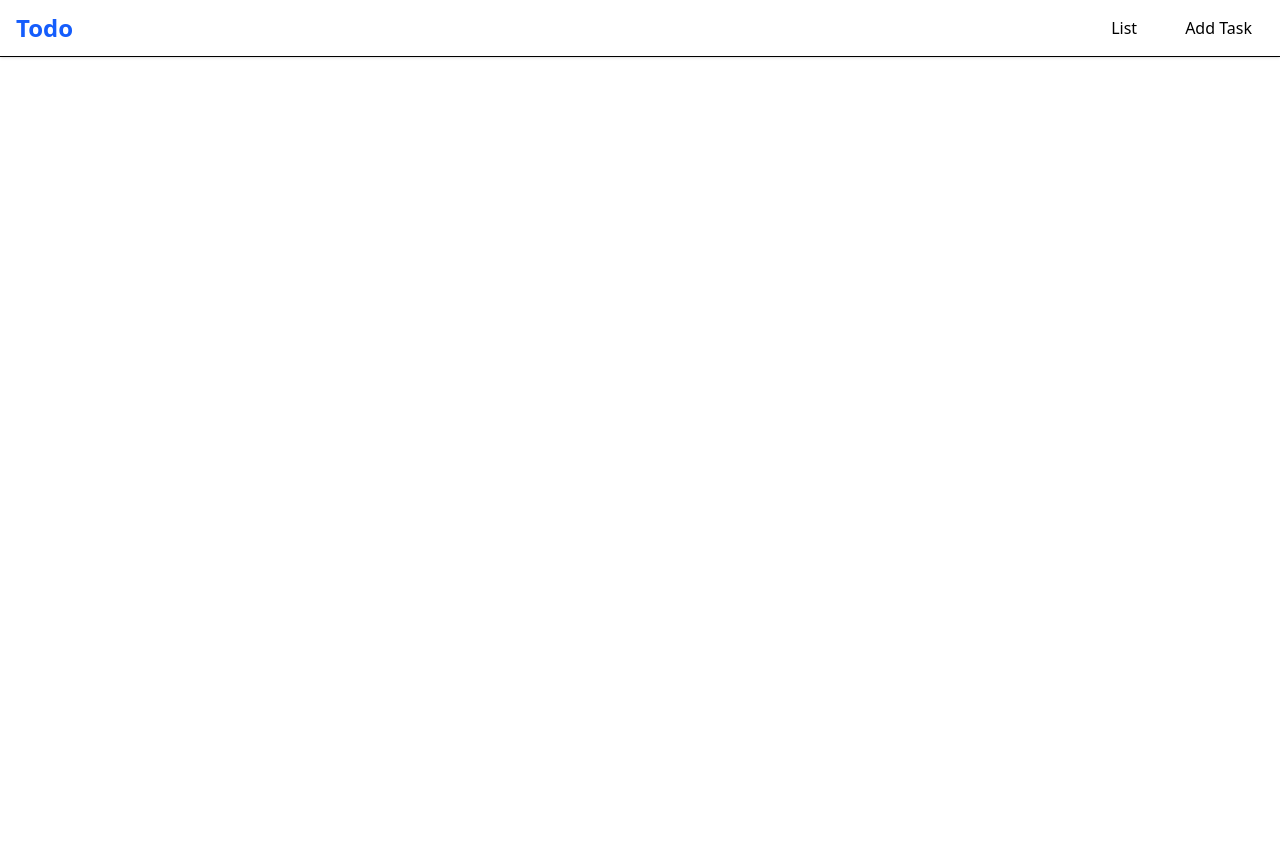
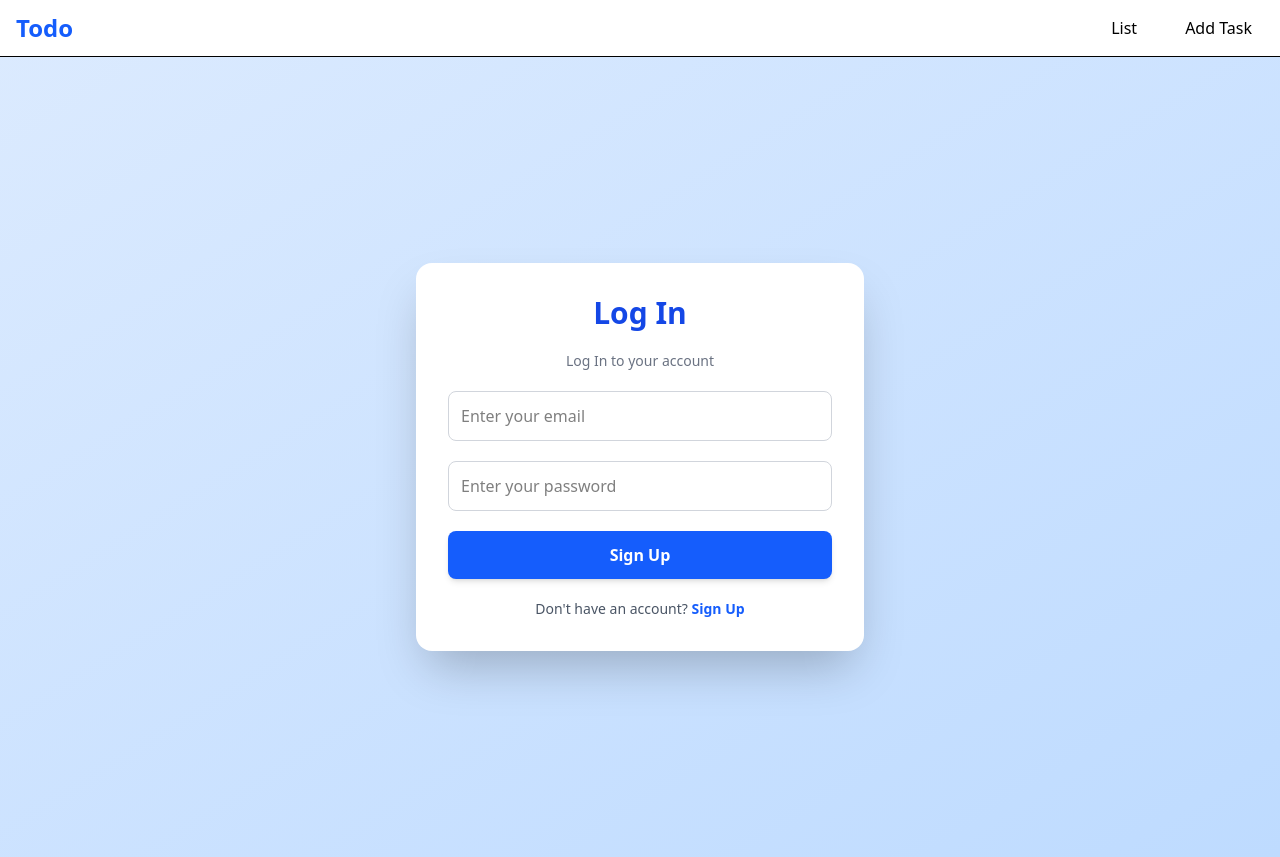
Before and after one commit to yuvrajghadi/mern-stack, a React app: page /login in a window 1280 px wide. Before the commit this address had no page. Before the commit the page ends 800 px from the top, so only its background shows below. Built offline with nearby package versions, Linux system fonts and the light colour scheme; the HTML template or start-up script is replaced by a standard one.

Commit message:
feat:added signin/sugnup components

```diff
--- a/src/App.jsx
+++ b/src/App.jsx
@@ -4,6 +4,8 @@ import NavBar from './components/NavBar'
 import AddTask from './components/AddTask'
 import List from './components/List'
 import UpdateTask from './components/UpdateTask'
+import SignUp from './components/SignUp'
+import LogIn from './components/LogIn'
 
 function App() {
   return (
@@ -12,6 +14,8 @@ function App() {
       <Routes>
         <Route path='/' element={<List />} />
         <Route path='/add' element={<AddTask />} />
+        <Route path='/signup' element={<SignUp />} />
+        <Route path='/login' element={<LogIn />} />
         <Route path='/update/:id' element={<UpdateTask />} />
       </Routes>
     </>
--- a/src/components/List.jsx
+++ b/src/components/List.jsx
@@ -37,92 +37,127 @@ const List = () => {
     }
   };
 
-  const sellectAll = (e) => {
+const sellectAll=(e)=>{
   console.log(e.target.checked)
-    if (e.target.checked) {
-      let items = tasks.map((item) => item._id)
+  if(e.target.checked){
+    let items = tasks.map((item)=>item._id)
     setAllTasks(items)
 
-    } else {
+  }else{
 setAllTasks([])
   }
 
 }
 
-  const selectSingleItem = (id) => {
+const selectSingleItem=(id)=>{
   console.log(id)
   if (allTasks.includes(id)) {
-      let items = allTasks.filter((item) => item != id)
-      setAllTasks(items)
+    let items=allTasks.filter((item)=>item!==id)
+    setAllTasks({items})
   } else {
-      setAllTasks(id, ...allTasks)
+    setAllTasks([id,...allTasks])
   }
-
 
 }
 
-  console.log(allTasks)
+const deleteMultiple=async () => {
+    const ok = window.confirm("Are you sure you want to delete this task?");
+    if (!ok) return;
+
+    let item = await fetch('http://localhost:3200/delete-multiple/', {
+      method: "DELETE",
+      body:JSON.stringify(allTasks),
+      headers:{
+        'Content-Type':'application/json'
+      }
+    });
+
+    item = await item.json();
+
+    if (item.success) {
+      getTask();
+      setMessage("✅ Task deleted successfully!");
+
+      setTimeout(() => setMessage(""), 2000);
+    }
+  };
+
+
+
 return (
-    <div className="max-w-3xl mx-auto mt-12 p-6 bg-white rounded-2xl shadow-xl border border-gray-200">
-      {/* Header */}
+  <div className="max-w-4xl mx-auto mt-12 p-6 bg-white rounded-2xl shadow-xl border border-gray-200">
+
+    {/* ✅ Header */}
     <div className="flex items-center justify-between mb-6">
-        {/* ✅ Header Checkbox (UI only) */}
+
+      {/* ✅ Left: Bulk Delete Button */}
+      <button
+        onClick={deleteMultiple}
+        className="px-4 py-2 bg-red-600 text-white rounded-lg text-sm font-semibold hover:bg-red-700 transition active:scale-95 shadow"
+      >
+        🗑 Delete Selected
+      </button>
+
+      {/* ✅ Middle: Select All + Title */}
       <div className="flex items-center gap-3">
         <input
           onChange={sellectAll}
           type="checkbox"
-            className="w-4 h-4 accent-blue-600 cursor-pointer"
+          className="w-5 h-5 accent-blue-600 cursor-pointer"
         />
-          <h1 className="text-3xl font-bold text-blue-700">📋 Your Tasks</h1>
+        <h1 className="text-3xl font-bold text-blue-700 tracking-wide">
+          📋 Your Tasks
+        </h1>
       </div>
 
+      {/* ✅ Right: Add Task */}
       <Link to="/add">
-          <button className="px-5 py-2 bg-blue-600 text-white rounded-lg hover:bg-blue-700 transition active:scale-95">
+        <button className="px-5 py-2 bg-blue-600 text-white rounded-lg hover:bg-blue-700 transition active:scale-95 shadow">
           + Add Task
         </button>
       </Link>
     </div>
 
-      {/* Status Message */}
+    {/* ✅ Status Message */}
     {message && (
       <p className="text-center text-sm font-medium text-green-600 mb-4">
         {message}
       </p>
     )}
 
-      {/* Scrollable List */}
+    {/* ✅ Scrollable List */}
     <div className="h-96 overflow-y-auto scrollbar-thin scrollbar-thumb-blue-400 scrollbar-track-gray-100 pr-2">
       {tasks.length > 0 ? (
         <ul className="space-y-4">
           {tasks.map((item, index) => (
             <li
               key={item._id}
-                className="p-5 bg-gray-50 rounded-xl shadow flex flex-col gap-3 border border-gray-200 hover:border-blue-400 hover:bg-blue-50 transition"
+              className="p-5 bg-gray-50 rounded-xl shadow flex flex-col gap-3 border border-gray-200 hover:border-blue-400 hover:bg-blue-50 transition-all"
             >
               {/* ✅ Checkbox + Index + Buttons */}
               <div className="flex items-center justify-between gap-3">
-                  <div className="flex items-center gap-3">
+                <div className="flex items-center gap-4">
                   <input
                     onChange={() => selectSingleItem(item._id)}
                     checked={allTasks.includes(item._id)}
                     type="checkbox"
-                      className="w-4 h-4 accent-blue-600 cursor-pointer"
+                    className="w-5 h-5 accent-blue-600 cursor-pointer"
                   />
 
-                    <span className="text-xs font-bold text-gray-600 bg-gray-200 px-3 py-1 rounded-full">
+                  <span className="text-xs font-bold text-gray-700 bg-gray-200 px-3 py-1 rounded-full shadow-sm">
                     #{index + 1}
                   </span>
                 </div>
 
                 <div className="flex gap-2">
                   <Link to={`/update/${item._id}`}>
-                      <button className="px-3 py-1 text-xs font-semibold bg-yellow-500 text-white rounded-md hover:bg-yellow-600 active:scale-95 transition">
+                    <button className="px-3 py-1 text-xs font-semibold bg-yellow-500 text-white rounded-md hover:bg-yellow-600 active:scale-95 transition shadow">
                       Update
                     </button>
                   </Link>
 
                   <button
-                      className="px-3 py-1 text-xs font-semibold bg-red-500 text-white rounded-md hover:bg-red-600 active:scale-95 transition"
+                    className="px-3 py-1 text-xs font-semibold bg-red-500 text-white rounded-md hover:bg-red-600 active:scale-95 transition shadow"
                     onClick={() => handelBtn(item._id)}
                   >
                     Delete
@@ -130,12 +165,12 @@ const List = () => {
                 </div>
               </div>
 
-                {/* Task Title */}
-                <div className="text-lg font-semibold text-blue-600">
+              {/* ✅ Task Title */}
+              <div className="text-lg font-semibold text-blue-700">
                 {item.title}
               </div>
 
-                {/* Description */}
+              {/* ✅ Description */}
               <div className="text-gray-700 text-sm leading-relaxed">
                 {item.description}
               </div>
@@ -143,13 +178,14 @@ const List = () => {
           ))}
         </ul>
       ) : (
-          <p className="text-center text-gray-500 mt-16">
+        <p className="text-center text-gray-500 mt-16 text-lg">
           🚫 No tasks found
         </p>
       )}
     </div>
   </div>
 );
+
 };
 
 export default List;
--- /dev/null
+++ b/src/components/LogIn.jsx
@@ -0,0 +1,66 @@
+import React, { useState } from "react";
+import { Link } from "react-router-dom";
+
+const SignUp = () => {
+  const [userData, setUserData] = useState({}); // ✅ safer for spreading
+
+  return (
+    <div className="flex justify-center items-center min-h-screen bg-gradient-to-br from-blue-100 to-blue-200 px-4">
+
+      {/* ✅ Card */}
+      <div className="w-full max-w-md bg-white rounded-2xl shadow-2xl p-8 flex flex-col gap-5">
+
+        {/* ✅ Title */}
+        <h1 className="text-3xl font-bold text-blue-700 text-center">
+          Log In
+        </h1>
+        <p className="text-sm text-gray-500 text-center">
+          Log In to your account
+        </p>
+
+
+        {/* ✅ Email Input */}
+        <input
+          type="text"
+          name="email"
+          onChange={(e) => setUserData({ ...userData, email: e.target.value })}
+          placeholder="Enter your email"
+          className="w-full p-3 border border-gray-300 rounded-lg focus:outline-none focus:ring-2 focus:ring-blue-400 transition"
+        />
+
+        {/* ✅ Password Input */}
+        <input
+          type="password"
+          name="password"
+          onChange={(e) =>
+            setUserData({ ...userData, password: e.target.value })
+          }
+          placeholder="Enter your password"
+          className="w-full p-3 border border-gray-300 rounded-lg focus:outline-none focus:ring-2 focus:ring-blue-400 transition"
+        />
+
+        {/* ✅ Sign Up Button */}
+        <button
+          type="button"
+          onClick={() => console.log(userData)}
+          className="w-full bg-blue-600 hover:bg-blue-700 text-white py-3 rounded-lg font-semibold transition active:scale-95 shadow-md"
+        >
+          Sign Up
+        </button>
+
+        {/* ✅ Redirect */}
+        <p className="text-sm text-center text-gray-600">
+          Don't have an account?{" "}
+          <Link
+            to="/signup"
+            className="text-blue-600 font-semibold hover:underline"
+          >
+            Sign Up
+          </Link>
+        </p>
+      </div>
+    </div>
+  );
+};
+
+export default SignUp;
--- /dev/null
+++ b/src/components/SignUp.jsx
@@ -0,0 +1,74 @@
+import React, { useState } from "react";
+import { Link } from "react-router-dom";
+
+const SignUp = () => {
+  const [userData, setUserData] = useState({}); // ✅ safer for spreading
+
+  return (
+    <div className="flex justify-center items-center min-h-screen bg-gradient-to-br from-blue-100 to-blue-200 px-4">
+
+      {/* ✅ Card */}
+      <div className="w-full max-w-md bg-white rounded-2xl shadow-2xl p-8 flex flex-col gap-5">
+
+        {/* ✅ Title */}
+        <h1 className="text-3xl font-bold text-blue-700 text-center">
+          Create Account
+        </h1>
+        <p className="text-sm text-gray-500 text-center">
+          Sign up to get started
+        </p>
+
+        {/* ✅ Name Input */}
+        <input
+          type="text"
+          name="name"
+          onChange={(e) => setUserData({ ...userData, name: e.target.value })}
+          placeholder="Enter your name"
+          className="w-full p-3 border border-gray-300 rounded-lg focus:outline-none focus:ring-2 focus:ring-blue-400 transition"
+        />
+
+        {/* ✅ Email Input */}
+        <input
+          type="text"
+          name="email"
+          onChange={(e) => setUserData({ ...userData, email: e.target.value })}
+          placeholder="Enter your email"
+          className="w-full p-3 border border-gray-300 rounded-lg focus:outline-none focus:ring-2 focus:ring-blue-400 transition"
+        />
+
+        {/* ✅ Password Input */}
+        <input
+          type="password"
+          name="password"
+          onChange={(e) =>
+            setUserData({ ...userData, password: e.target.value })
+          }
+          placeholder="Enter your password"
+          className="w-full p-3 border border-gray-300 rounded-lg focus:outline-none focus:ring-2 focus:ring-blue-400 transition"
+        />
+
+        {/* ✅ Sign Up Button */}
+        <button
+          type="button"
+          onClick={() => console.log(userData)}
+          className="w-full bg-blue-600 hover:bg-blue-700 text-white py-3 rounded-lg font-semibold transition active:scale-95 shadow-md"
+        >
+          Sign Up
+        </button>
+
+        {/* ✅ Redirect */}
+        <p className="text-sm text-center text-gray-600">
+          Already have an account?{" "}
+          <Link
+            to="/login"
+            className="text-blue-600 font-semibold hover:underline"
+          >
+            Log In
+          </Link>
+        </p>
+      </div>
+    </div>
+  );
+};
+
+export default SignUp;
```
Lines whose indentation alone changed are shown as unchanged.
